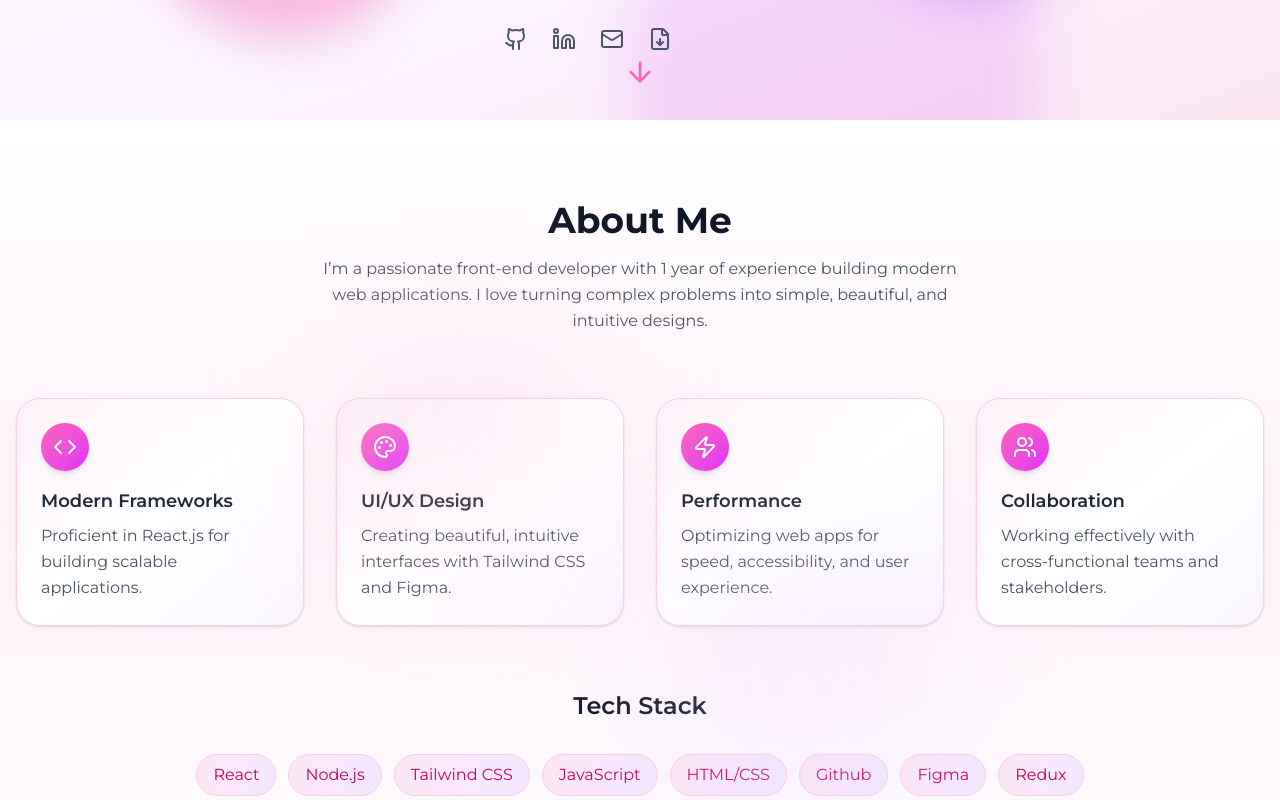
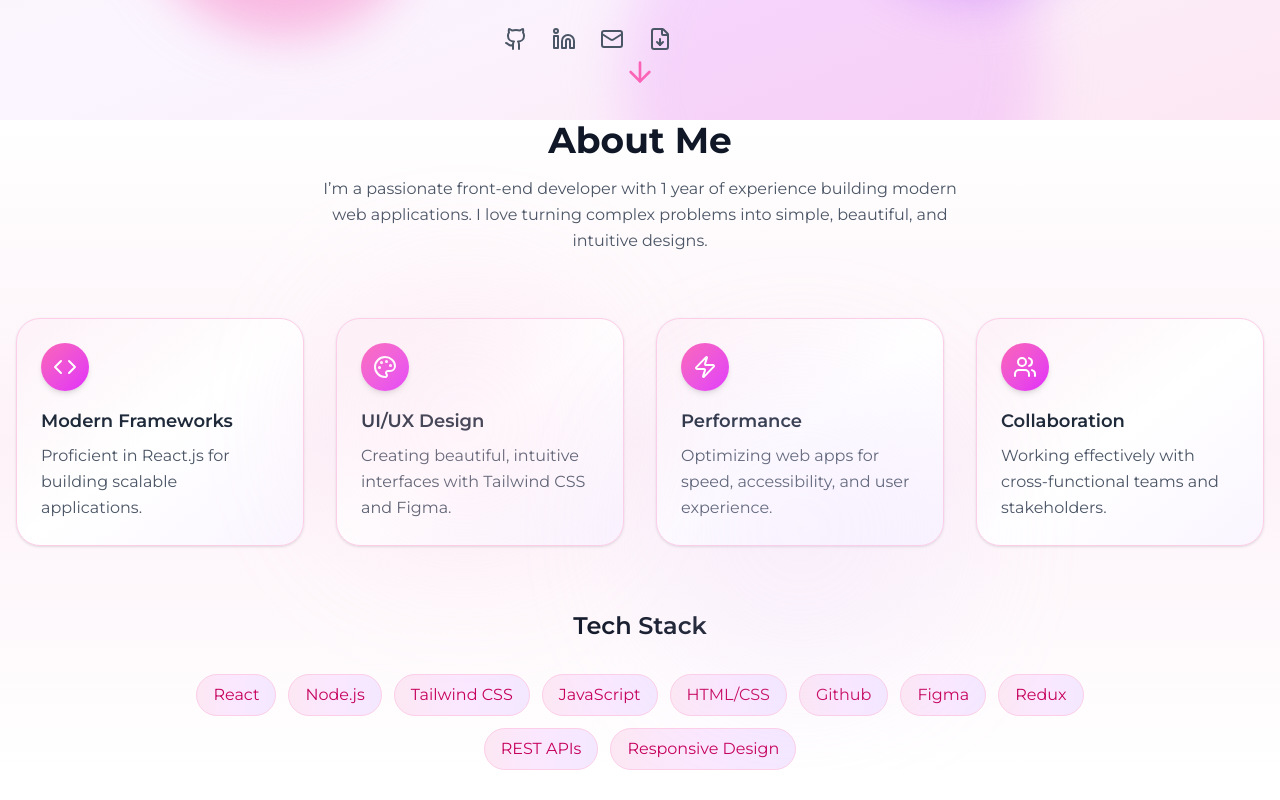
Before and after one commit to Ursullah/ursullah-portfolio, a React (Vite) app in the folder my-portfolio-app/: page / in a window 1280 px wide. Shown: the part 360-1160 px from the top of the page. Built offline with nearby package versions, Linux system fonts and the light colour scheme.

Commit message:
Removed padding from about.jsx

```diff
--- a/my-portfolio-app/src/About.jsx
+++ b/my-portfolio-app/src/About.jsx
@@ -44,7 +44,7 @@ const techStack = [
 
 export default function About() {
   return (
-    <section className="py-20 min-h-[60vh] bg-gradient-to-b from-white via-pink-50 to-white relative overflow-hidden">
+    <section className="min-h-[60vh] bg-gradient-to-b from-white via-pink-50 to-white relative overflow-hidden">
       <div className="container mx-auto px-4">
         {/* Section Header */}
         <motion.div
```
